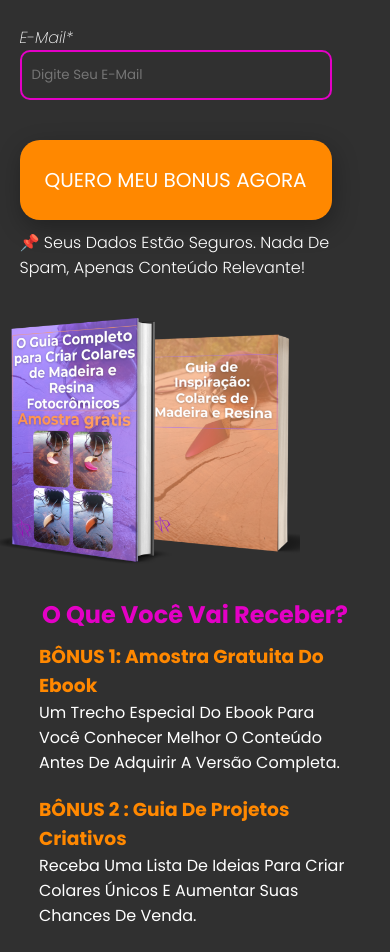
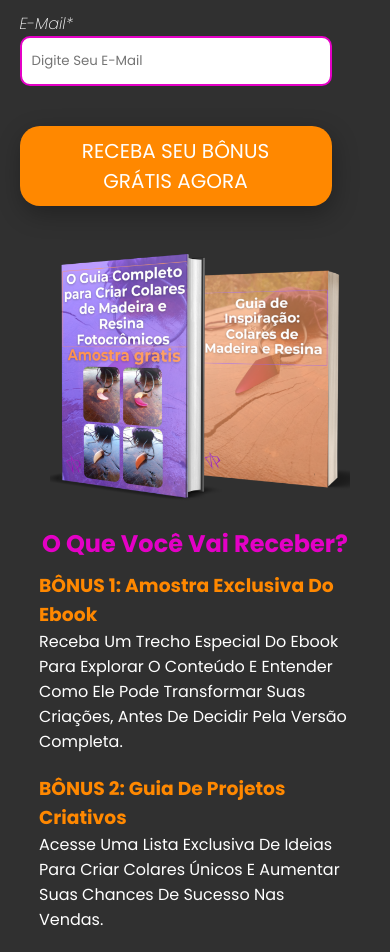
Before and after one commit to gabrielcnt/captura-leads-resilumi, a plain HTML site: page index.html in a window 390 px wide. Shown: the part 560-1512 px from the top of the page. Drawn offline with Linux system fonts and the light colour scheme.

Commit message:
alteração na copy e acrecentei o analytics

```diff
--- a/assets/mstyle.css
+++ b/assets/mstyle.css
@@ -14,6 +14,7 @@
     }
 
     header {
+        width: 100vw;
         height: 80px;
         padding: 0px;
     }
@@ -53,7 +54,7 @@
         font-weight: 300;
         margin-bottom: 30px;
         text-align: center;
-        width: 90vw;
+        width: 80vw;
     }
 
     .inputs {
@@ -61,7 +62,8 @@
     }
 
     .inputs input {
-        background-color: transparent;
+        background-color: white;
+        color: black;
         width: 80vw;
         height: 50px;
         border: 2px solid var(--principal);
@@ -79,6 +81,7 @@
 
     .botão p {
         font-size: 20px;
+        text-align: center;
     }
 
     #dados {
@@ -98,7 +101,9 @@
 
     .info .ebook img {
         width: 300px;
+        display: block;
     }
+
 
     .descrição {
         display: block;
@@ -108,6 +113,8 @@
 
     .descrição .ebook-1, .ebook-2 {
         margin-bottom: 20px;
+        width: 80vw;
+        display: block;
     }
 
 
--- a/assets/style.css
+++ b/assets/style.css
@@ -68,7 +68,8 @@ header img {
 }
 
 .inputs input {
-    background-color: transparent;
+    background-color: white;
+    color: black;
     width: 500px;
     height: 50px;
     border: 2px solid var(--principal);
--- a/index.html
+++ b/index.html
@@ -6,7 +6,16 @@
     <link rel="shortcut icon" href="imagens/favcon/favcon.png" type="image/x-icon">
     <link rel="stylesheet" href="assets/style.css">
     <link rel="stylesheet" href="assets/mstyle.css">
-    <title>Resilumi Bonus</title>
+    <!-- Google tag (gtag.js) -->
+    <script async src="https://www.googletagmanager.com/gtag/js?id=G-9C467EELLD"></script>
+    <script>
+    window.dataLayer = window.dataLayer || [];
+    function gtag(){dataLayer.push(arguments);}
+    gtag('js', new Date());
+
+    gtag('config', 'G-9C467EELLD');
+    </script>
+        <title>Resilumi Bonus</title>
 </head>
 <body>
     <header>
@@ -14,8 +23,8 @@
     </header>
     <main>
         <div class="form">
-            <h1>Dê Vida às Suas Criações! Amostra Grátis + <span>Ideias Para Colares Únicos</span></h1>
-            <p id="txt-info">Tenha acesso imediato a uma amostra exclusiva de um capítulo do meu ebook e descubra os primeiros passos para criar colares incríveis. E tem mais! Você também receberá um segundo bônus com diversas ideias de colares para colocar em prática depois de dominar todo o passo a passo do meu ebook completo.</p>
+            <h1>Desperte Sua Criatividade: Ganhe Amostra Grátis + <span>Dicas Exclusivas Para Criar Colares Únicos!</span></h1>
+            <p id="txt-info">Ganhe uma amostra grátis do meu ebook e descubra os primeiros passos para criar colares incríveis. Além disso, você receberá um guia com ideias criativas para colocar em prática e aumentar suas chances de venda.</p>
 
             <div class="inputs" id="formulario">
                 <p>Nome*</p>
@@ -27,10 +36,10 @@
             </div>
 
 
-            <div class="botão" id="btnform"><p>QUERO MEU BONUS AGORA</p></div>
+            <div class="botão" id="btnform"><p>RECEBA SEU BÔNUS<br> GRÁTIS AGORA</p></div>
 
 
-            <P id="dados">📌 Seus dados estão seguros. Nada de spam, apenas conteúdo relevante!</P>
+            <!-- <P id="dados">📌 Seus dados estão seguros. Nada de spam, apenas conteúdo relevante!</P> -->
         </div>
 
         <div class="info">
@@ -38,14 +47,12 @@
             <h2>O que você vai receber?</h2>
             <div class="descrição">
                 <div class="ebook-1">
-                    <h3>BÔNUS 1:
-                    Amostra gratuita do ebook</h3>
-                    <p>Um trecho especial do ebook para você conhecer melhor o conteúdo antes de adquirir a versão completa.</p>
+                    <h3> BÔNUS 1: Amostra Exclusiva do Ebook</h3>
+                    <p>Receba um trecho especial do ebook para explorar o conteúdo e entender como ele pode transformar suas criações, antes de decidir pela versão completa.</p>
                 </div>
                 <div class="ebook-2">
-                    <h3>BÔNUS 2 :
-                    Guia de Projetos Criativos</h3>
-                    <p>Receba uma lista de ideias para criar colares únicos e aumentar suas chances de venda. </p>
+                    <h3>BÔNUS 2: Guia de Projetos Criativos</h3>
+                    <p>Acesse uma lista exclusiva de ideias para criar colares únicos e aumentar suas chances de sucesso nas vendas.</p>
                 </div>
             </div>
         </div>
```
